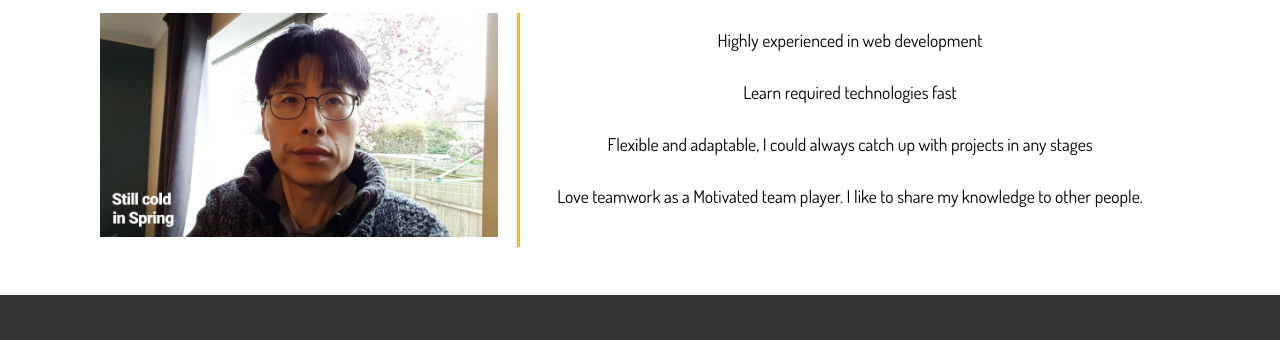
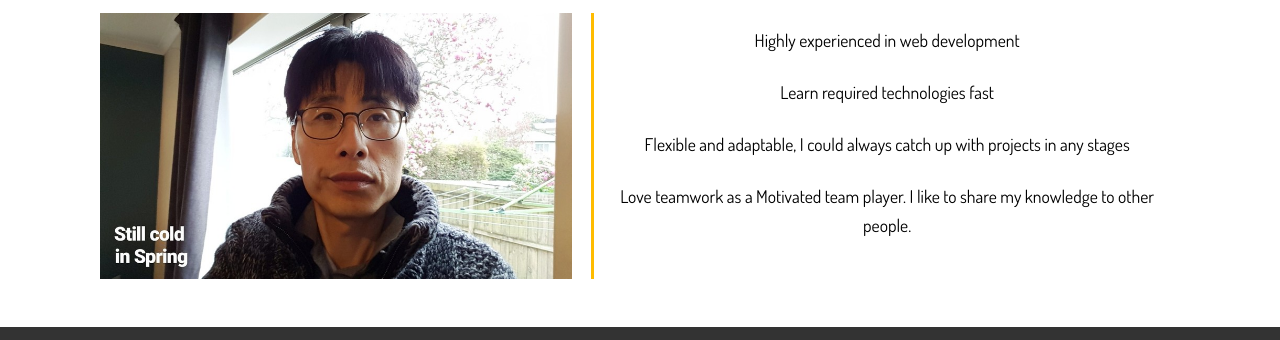
Before and after one commit to kimgyver/portfolio-website, a website: page dist/about.html in a window 1280 px wide. Shown: the part 203-543 px from the top of the page. Drawn offline with Linux system fonts and the light colour scheme.

Commit message:
modifications

```diff
--- a/sass/_media.scss
+++ b/sass/_media.scss
@@ -75,6 +75,7 @@
           'aw1'
           'aw2'
           'aw3';
+        // grid-template-columns: repeat(1fr);
       }
     }
 
--- a/sass/main.scss
+++ b/sass/main.scss
@@ -204,7 +204,7 @@ img {
   &-a {
     .about-info {
       display: grid;
-      grid-template-columns: 3fr 5fr;
+      // grid-template-columns: 3fr 5fr;
       grid-template-areas: 'bioimage bio';
       //   'aw1 aw2 aw3';
       grid-gap: 1.2rem;
```
Also changed, not shown: dist/about.html, dist/css/main.css.
